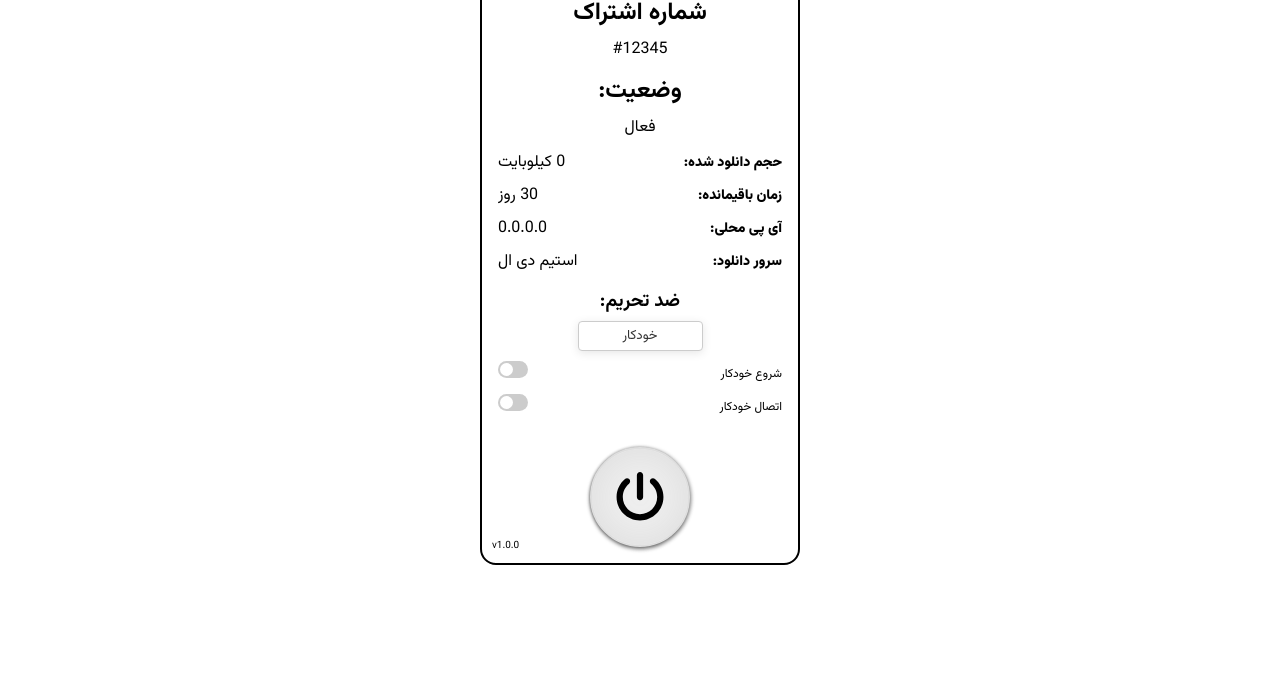
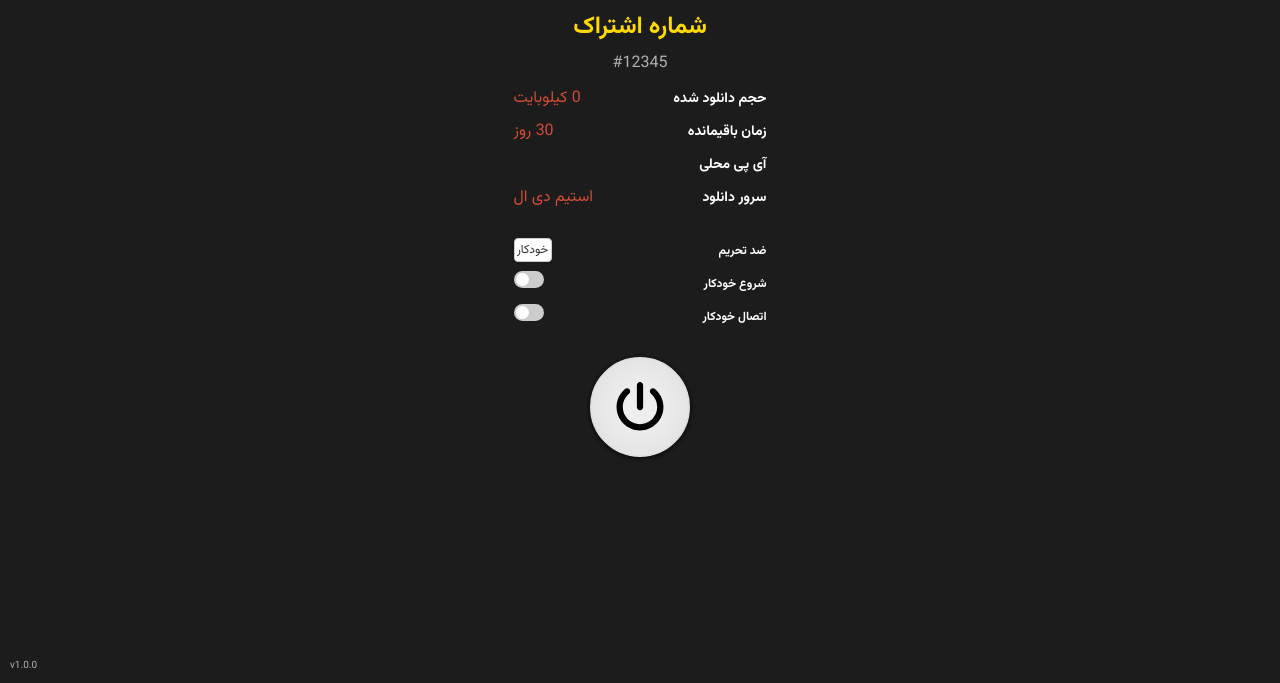
Before and after one commit to lostact/SteamDL-Client, a plain HTML site: page assets/web/index.html in a window 1280 px wide. Shown: the part 117-800 px from the top of the page. Drawn offline with Linux system fonts and the light colour scheme.

Commit message:
minor ui fixes

```diff
--- a/assets/web/app.js
+++ b/assets/web/app.js
@@ -1,5 +1,5 @@
 function formatBytes(bytes,decimals) {
-   if(bytes == 0) return '0';
+   if(bytes == 0) return '0 کیلوبایت';
    var k = 1024,
        dm = decimals || 2,
        sizes = ['بایت', 'کیلوبایت', 'مگابایت', 'گیگابایت'],
@@ -16,7 +16,7 @@ function adjustWidth(element) {
     tempElement.innerText = selectedOption;
 
     document.body.appendChild(tempElement);
-    const width = tempElement.offsetWidth + 10;
+    const width = tempElement.offsetWidth + 16;
     document.body.removeChild(tempElement);
 
     element.style.width = width + 'px';
@@ -56,7 +56,8 @@ function check_traffic()
 
 window.addEventListener('pywebviewready', function()
 {
-  document.querySelector("html").style.zoom = window.outerHeight / (document.querySelector("html").offsetHeight + 40);
+  document.querySelector("html").style.zoom = window.outerHeight / (document.querySelector("html").offsetHeight + 10);
+  $('body').css('visibility', 'visible');
 
   dns_select = document.getElementById('dns_select');
   autoconnect_switch = document.getElementById('autoconnect_switch');
--- a/assets/web/index.html
+++ b/assets/web/index.html
@@ -17,6 +17,8 @@
     }
     body {
       font-family: "Vazirmatn", sans-serif;
+      background: #1c1c1c;
+      color: white;
       line-height: normal;
       display: flex;
       align-items: baseline;
@@ -24,18 +26,44 @@
       direction: rtl;
       width: fit-content;
       margin: 0 auto;
-      width: 400px;
-      height: 695px;
+      width: 300px;
+      height: 600px;
+      opacity: hidden;
+    }
+    [data-title]:hover::after {
+        opacity: 1;
+        transition: all 1s ease 1s;
+        visibility: visible;
+    }
+    [data-title]::after {
+        content: attr(data-title);
+        background-color: white;
+        color: grey;
+        font-size: 10px;
+        position: absolute;
+        padding: 1px 5px 2px 5px;
+/*        bottom: -1.6em;*/
+        top:100%;
+        right: 0;
+        max-width: 300px;
+/*        white-space: nowrap;*/
+        box-shadow: 1px 1px 3px #222222;
+        opacity: 0;
+        border: 1px solid #111111;
+        z-index: 99999;
+        visibility: hidden;
+    }
+    [data-title] {
+        position: relative;
     }
     .container {
       display: flex;
       flex-direction: column;
       position: relative;
-      border: 2px solid #000;
+/*      border: 2px solid #000;*/
       border-radius: 1rem;
-      background: #fff;
-      width: 20rem;
-      margin-top: 4.5rem;
+      width: 95%;
+      margin-top: 5.5rem;
       margin-bottom: 2rem;
       padding: 2rem 1rem 1rem 1rem;
     }
@@ -71,7 +99,7 @@
     }
     .subscription-info {
       border-radius: 1rem;
-      overflow: hidden;
+      margin-bottom: 20px;
     }
     .row
     {
@@ -79,10 +107,11 @@
     }
     .row-title {
       font-size: 0.875em;
-      font-weight: 900;
+      font-weight: bold;
     }
     .row-value
     {
+      color: #d04c35;
       float: left;
     }
     .center
@@ -91,10 +120,12 @@
     }
     p
     {
+      color: #b2b0b1;
       margin: 0 0 10px 0;
     }
     h2, h3
     {
+      color:#ffda00;
       margin: 5px 0 5px 0;
     }
     a.power-button{
@@ -111,7 +142,7 @@
       -1px -1px 2px rgba(0,0,0,0.1),
       -1px 1px 2px rgba(0,0,0,0.1);
     text-align: center;
-    line-height: 200px;
+/*    line-height: 200px;*/
     left: 0;
     right: 0;
     margin: 20px auto 0 auto;
@@ -120,11 +151,13 @@
     transition-timing-function: cubic-bezier(0, 1, 0.5, 1);
     cursor: pointer;
   }
+  a.power-button::after
+  {
+    right:-50%;
+    width: 200px;
+  }
   .power-button:hover{
-    box-shadow:  0px 2px 6px rgba(0,0,0,0.4),
-      1px 1px 6px rgba(0,0,0,0.3),
-      -1px -1px 4px rgba(0,0,0,0.1),
-      -1px 1px 4px rgba(0,0,0,0.1);
+    box-shadow: rgba(255, 255, 255, 0.1) 0px 0px 10px;
   }
   .power-button.on svg{
       filter: invert(42%) sepia(93%) saturate(1352%) hue-rotate(87deg) brightness(90%) contrast(119%);
@@ -211,6 +244,7 @@
   }
   #version
   {
+    color: #b2b0b1;
     position: absolute;
     font-size: 10px;
     left: 10px;
@@ -218,9 +252,10 @@
   }
   .custom-select {
     font-family: "Vazirmatn", sans-serif;
-    width: 125px;
+    font-size: 12px;
+    width: auto;
     margin: auto;
-    padding: 4px;
+    padding: 2px;
     border-radius: 4px;
     border: 1px solid #ccc;
     background-color: #fff;
@@ -230,10 +265,10 @@
     line-height: 1.5;
     cursor: pointer;
     box-shadow: 0 2px 10px rgba(0, 0, 0, 0.1);
-    margin-bottom: 10px;
+/*    margin-bottom: 10px;*/
   }
   option {
-      padding: 8px;
+      padding: 2px;
       background-color: #fff;
       color: #333;
   }
@@ -304,24 +339,25 @@
   </style>
 </head>
 <body>
+  <div id='version'>v1.0.0</div>
   <div class="container">
-    <div id='version'>v1.0.0</div>
     <a href="https://steamdl.ir/?mtm_source=steamdl_app" target="_blank"><img alt="SteamDL Logo" class="logo" src="Steamdlx180.png" /></a>
     <div class="subscription-info">
       <h2 class="center">شماره اشتراک</h2>
       <p id="subscription_id" class="center">#12345</p>
-      <h2 class="center">وضعیت:</h2>
-      <p class="center" id="subscription_status">فعال</p>
-      <div class="row" title="نصف این مقدار از بسته اینترنت شما کسر می شود"><span class="row-title">حجم دانلود شده: </span> <span class="row-value" id="used_traffic">0 کیلوبایت</span></div>
-      <div class="row"><span class="row-title">زمان باقیمانده:</span> <span class="row-value" id="remaining_days">30 روز</span></div>
-      <div class="row" title="قابل استفاده به عنوان ای پی دی ان اس روی کنسول یا دستگاه های دیگر متصل به مودم شما"><span class="row-title">آی پی محلی:</span> <span class="row-value" id="local_ip">0.0.0.0</span></div>
-      <div class="row" title="از این سرور برای دانلود محتوای بازی ها استفاده می شود"><span class="row-title">سرور دانلود:</span> <span class="row-value" id="download_server">استیم دی ال</span></div>
+      <div class="row" data-title="نصف این مقدار از بسته اینترنت شما کسر می شود"><span class="row-title">حجم دانلود شده</span> <span class="row-value" id="used_traffic">0 کیلوبایت</span></div>
+      <div class="row" data-title="زمان باقیمانده اشتراک شما"><span class="row-title">زمان باقیمانده</span> <span class="row-value" id="remaining_days">30 روز</span></div>
+      <div class="row" data-title="قابل استفاده به عنوان ای پی دی ان اس روی کنسول یا دستگاه های دیگر متصل به مودم شما"><span class="row-title">آی پی محلی</span> <span class="row-value" id="local_ip"></span></div>
+      <div class="row" data-title="از این سرور برای دانلود محتوای بازی ها استفاده می شود"><span class="row-title">سرور دانلود</span> <span class="row-value" id="download_server">استیم دی ال</span></div>
     </div>
-    <h3 class="center">ضد تحریم:</h3>
-    <select name="dns_select" id="dns_select" class="custom-select center" title=""><option value="automatic">خودکار</option></select>
-    <span class="row" title="شروع خودکار برنامه با ویندوز"><label class="switch">شروع خودکار<input type="checkbox" id="autostart_switch" autocomplete="false"><span class="slider round row-value"></span></label></span>
-    <span class="row" title="اتصال دوباره در صورت قطع شدن"><label class="switch">اتصال خودکار<input type="checkbox" id="autoconnect_switch" autocomplete="false"><span class="slider round row-value"></span></label></span>
-  <a class="power-button" title="پس از اتصال لانچر مورد استفاده را ریستارت کنید"><svg xmlns="http://www.w3.org/2000/svg" viewBox="0 0 512 512" style="width:50px;margin:auto;"><path d="M288 32c0-17.7-14.3-32-32-32s-32 14.3-32 32V256c0 17.7 14.3 32 32 32s32-14.3 32-32V32zM143.5 120.6c13.6-11.3 15.4-31.5 4.1-45.1s-31.5-15.4-45.1-4.1C49.7 115.4 16 181.8 16 256c0 132.5 107.5 240 240 240s240-107.5 240-240c0-74.2-33.8-140.6-86.6-184.6c-13.6-11.3-33.8-9.4-45.1 4.1s-9.4 33.8 4.1 45.1c38.9 32.3 63.5 81 63.5 135.4c0 97.2-78.8 176-176 176s-176-78.8-176-176c0-54.4 24.7-103.1 63.5-135.4z"/></svg></a>
+    <div class="row" data-title="فقط برای ورود به لانچر استفاده می شود و تاثیری روی دانلود ندارد">
+      <span class="row-title switch">ضد تحریم</span>
+      <select name="dns_select" id="dns_select" class="custom-select center row-value"><option value="automatic">خودکار</option></select>
+    </div>
+    <span class="row" data-title="شروع خودکار برنامه با ویندوز"><label class="switch row-title">شروع خودکار<input type="checkbox" id="autostart_switch" autocomplete="false"><span class="slider round row-value"></span></label></span>
+    <span class="row" data-title="اتصال دوباره در صورت قطع شدن"><label class="switch row-title">اتصال خودکار<input type="checkbox" id="autoconnect_switch" autocomplete="false"><span class="slider round row-value"></span></label></span>
+  <a class="power-button" data-title="پس از اتصال لانچر مورد استفاده را ریستارت کنید
+"><svg xmlns="http://www.w3.org/2000/svg" viewBox="0 0 512 512" style="width:50px;margin:auto;"><path d="M288 32c0-17.7-14.3-32-32-32s-32 14.3-32 32V256c0 17.7 14.3 32 32 32s32-14.3 32-32V32zM143.5 120.6c13.6-11.3 15.4-31.5 4.1-45.1s-31.5-15.4-45.1-4.1C49.7 115.4 16 181.8 16 256c0 132.5 107.5 240 240 240s240-107.5 240-240c0-74.2-33.8-140.6-86.6-184.6c-13.6-11.3-33.8-9.4-45.1 4.1s-9.4 33.8 4.1 45.1c38.9 32.3 63.5 81 63.5 135.4c0 97.2-78.8 176-176 176s-176-78.8-176-176c0-54.4 24.7-103.1 63.5-135.4z"/></svg></a>
 </div>
 <button type="button" id="close_button" class="button close">
   <span class="icon-cross"></span>
```
Also changed, not shown: assets/web/form.html (+15 -9 lines), 1 other file.
